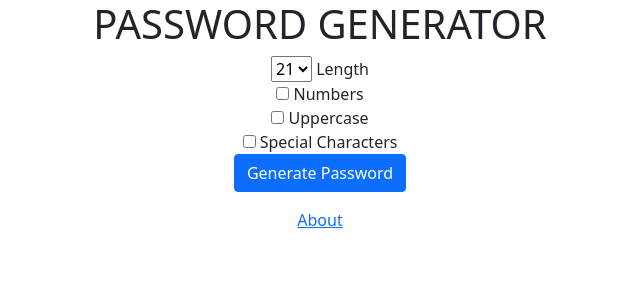
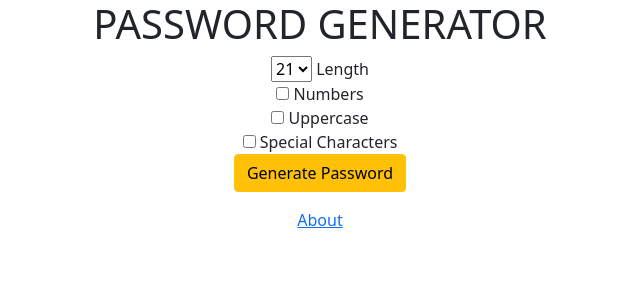
Before and after one commit to rolias4031/django3-password-generator, a Django app: page / in a window 1280 px wide. Shown: the top 300 px of the page, without its empty margins (320-960 px from the left). Run offline with Django 4.2, Linux system fonts and the light colour scheme.

Commit message:
third commit

```diff
--- a/generator/templates/generator/home.html
+++ b/generator/templates/generator/home.html
@@ -31,7 +31,7 @@
     <br>
     <input type="checkbox" name="Special"> Special Characters
     <br>
-    <input type="submit" name="" value="Generate Password" class="btn btn-primary">
+    <input type="submit" name="" value="Generate Password" class="btn btn-warning">
     <br>
   </form>
 
```
